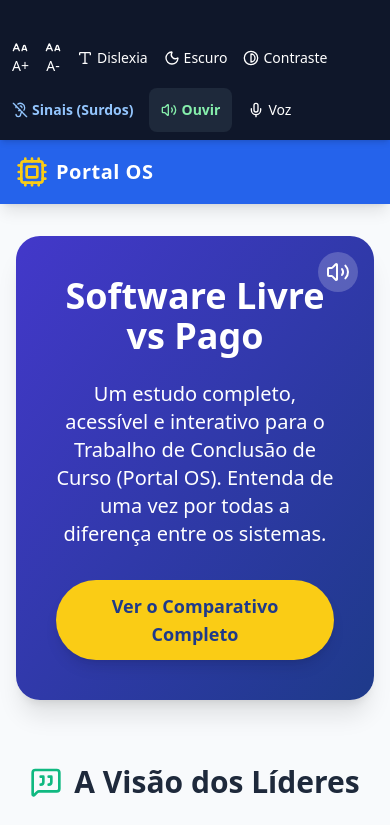
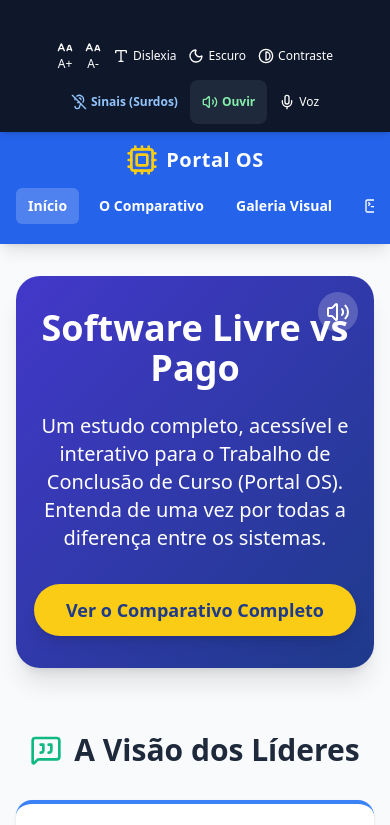
Before and after one commit to Muryllost/GuiaOS, a plain HTML site: page index.html in a window 390 px wide. Shown: the top 825 px of the page. Drawn offline with nearby package versions, Linux system fonts and the light colour scheme; some icons are missing.

Commit message:
Update index.html

```diff
--- a/index.html
+++ b/index.html
@@ -132,6 +132,29 @@
                     scroll-behavior: auto !important;
                 }
             }
+
+            @media (max-width: 640px) {
+    table {
+        min-width: 600px; /* Garante que a tabela não encolha demais, forçando o scroll horizontal */
+    }
+
+    /* Melhora a visibilidade do Hero no mobile */
+    #page-home .bg-gradient-to-br {
+        padding: 2rem 1rem !important;
+    }
+
+    #hero-title {
+        font-size: 2.25rem !important;
+        line-height: 2.5rem !important;
+    }
+}
+
+@media (max-width: 480px) {
+    .taskbar {
+        height: 40px;
+        padding: 0 5px;
+    }
+}
         </style>
     </head>
     <body class="bg-slate-50 text-slate-800 dark:bg-slate-900 dark:text-slate-200 antialiased transition-colors duration-300" id="top">
@@ -154,7 +177,7 @@
                     <i data-lucide="universal-access" class="w-5 h-5 text-yellow-400" aria-hidden="true"></i>
                     <span class="font-bold text-sm hidden sm:inline">Acessibilidade Total</span>
                 </div>
-                <div class="flex flex-wrap items-center gap-2 sm:gap-4 text-sm">
+                <div class="flex flex-wrap items-center justify-center sm:justify-end gap-1 sm:gap-4 text-xs sm:text-sm">
                     <button onclick="changeFontSize(1)" class="p-1 hover:text-yellow-400 focus:text-yellow-400" aria-label="Aumentar texto"><i data-lucide="a-large-small" class="w-4 h-4"></i> A+</button>
                     <button onclick="changeFontSize(-1)" class="p-1 hover:text-yellow-400 focus:text-yellow-400" aria-label="Diminuir texto"><i data-lucide="a-large-small" class="w-4 h-4"></i> A-</button>
                     <button onclick="toggleDyslexicFont()" class="p-1 hover:text-yellow-400 focus:text-yellow-400 flex gap-1 items-center" aria-label="Alternar Fonte para Dislexia"><i data-lucide="type" class="w-4 h-4"></i> Dislexia</button>
@@ -178,18 +201,17 @@
         <!-- 2. NAVEGAÇÃO PRINCIPAL (APP ROUTING) -->
         <header class="bg-blue-600 dark:bg-blue-900 text-white shadow-lg sticky top-9 z-40">
     <div class="max-w-7xl mx-auto px-4 sm:px-6">
-                <div class="flex items-center justify-between h-16">
+        <div class="flex flex-col md:flex-row items-center justify-between py-3 md:h-16 gap-3">
             <div class="flex items-center gap-2">
                 <i data-lucide="cpu" class="w-8 h-8 text-yellow-400"></i>
                 <span class="font-black text-xl tracking-wide">Portal OS</span>
             </div>
-                    <nav class="hidden md:flex space-x-1 overflow-x-auto scrollbar-hide" aria-label="Navegação do site">
-                        <button onclick="nav('home')" class="nav-btn px-3 py-2 rounded-md text-sm font-bold bg-white/20 hover:bg-white/30 transition">Início</button>
-                        <button onclick="nav('comparativo')" class="nav-btn px-3 py-2 rounded-md text-sm font-bold hover:bg-white/20 transition">O Comparativo</button>
-                        <button onclick="nav('galeria')" class="nav-btn px-3 py-2 rounded-md text-sm font-bold hover:bg-white/20 transition">Galeria Visual</button>
-                        <button onclick="nav('simulador')" class="nav-btn px-3 py-2 rounded-md text-sm font-bold hover:bg-white/20 transition flex gap-1 items-center"><i data-lucide="terminal-square" class="w-4 h-4"></i> Terminais</button>
-                        <button onclick="nav('ia')" class="nav-btn px-3 py-2 rounded-md text-sm font-bold hover:bg-white/20 transition flex gap-1 items-center"><i data-lucide="bot" class="w-4 h-4"></i> IA Prompts</button>
-                        <button onclick="nav('referencias')" class="nav-btn px-3 py-2 rounded-md text-sm font-bold hover:bg-white/20 transition flex gap-1 items-center"><i data-lucide="book-marked" class="w-4 h-4"></i> Referências</button>
+            <nav class="flex w-full md:w-auto space-x-2 overflow-x-auto pb-2 md:pb-0 scrollbar-hide justify-start md:justify-end" aria-label="Navegação do site">
+                <button onclick="nav('home')" class="nav-btn whitespace-nowrap px-3 py-2 rounded-md text-sm font-bold bg-white/20 hover:bg-white/30 transition">Início</button>
+                <button onclick="nav('comparativo')" class="nav-btn whitespace-nowrap px-3 py-2 rounded-md text-sm font-bold hover:bg-white/20 transition">O Comparativo</button>
+                <button onclick="nav('galeria')" class="nav-btn whitespace-nowrap px-3 py-2 rounded-md text-sm font-bold hover:bg-white/20 transition">Galeria Visual</button>
+                <button onclick="nav('simulador')" class="nav-btn whitespace-nowrap px-3 py-2 rounded-md text-sm font-bold hover:bg-white/20 transition flex gap-1 items-center"><i data-lucide="terminal-square" class="w-4 h-4"></i> LAB Virtual</button>
+                <button onclick="nav('ia')" class="nav-btn whitespace-nowrap px-3 py-2 rounded-md text-sm font-bold hover:bg-white/20 transition flex gap-1 items-center"><i data-lucide="bot" class="w-4 h-4"></i> IA Prompts</button>
             </nav>
         </div>
     </div>
```
Lines whose indentation alone changed are shown as unchanged.
